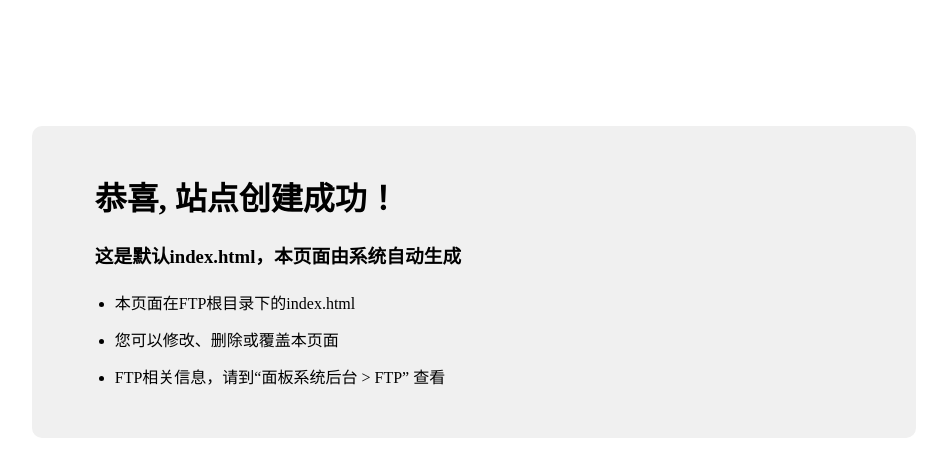
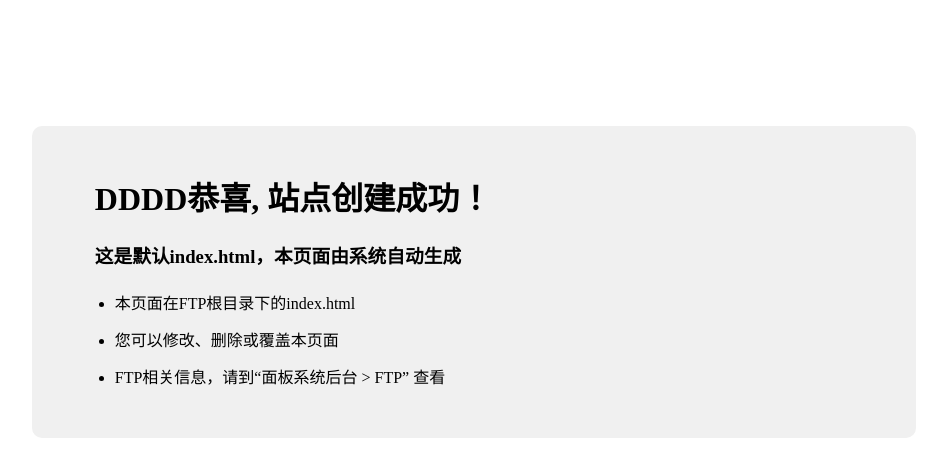
Before and after one commit to XM2025/XM2020, a plain HTML site: page index.html in a window 1280 px wide. Shown: the whole page, without its empty margins (166-1113 px from the left). Drawn offline with Linux system fonts and the light colour scheme.

Commit message:
Update index.html

```diff
--- a/index.html
+++ b/index.html
@@ -27,7 +27,7 @@
 </head>
 <body>
     <div class="container">
-        <h1>恭喜, 站点创建成功！</h1>
+        <h1>DDDD恭喜, 站点创建成功！</h1>
         <h3>这是默认index.html，本页面由系统自动生成</h3>
         <ul>
             <li>本页面在FTP根目录下的index.html</li>
```
